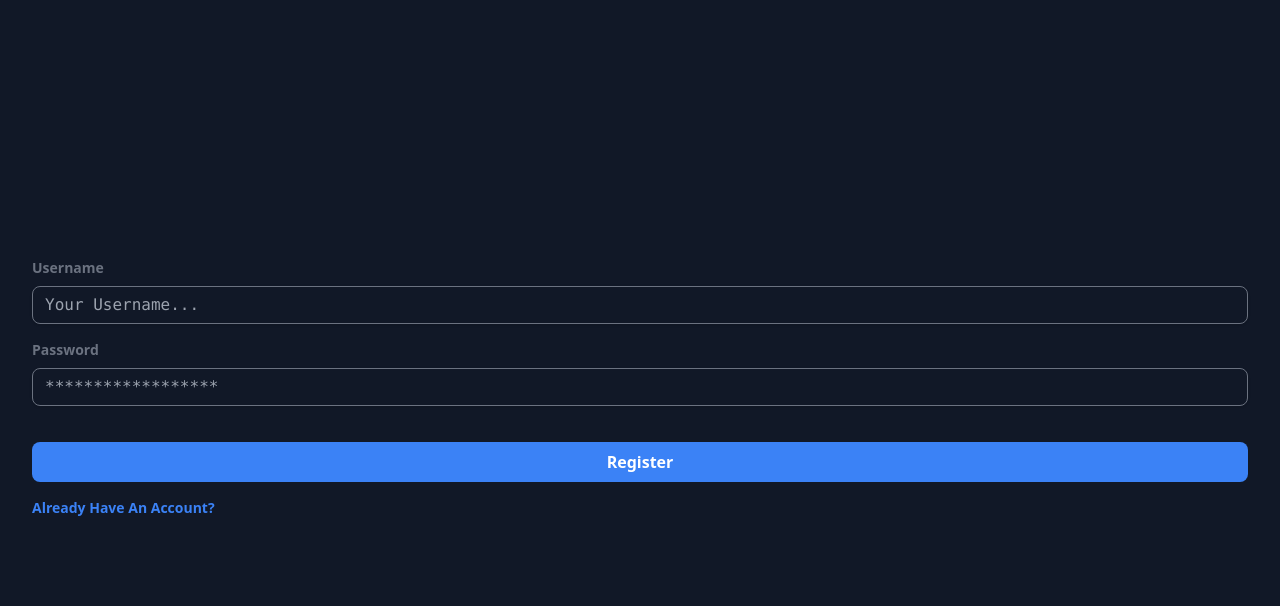
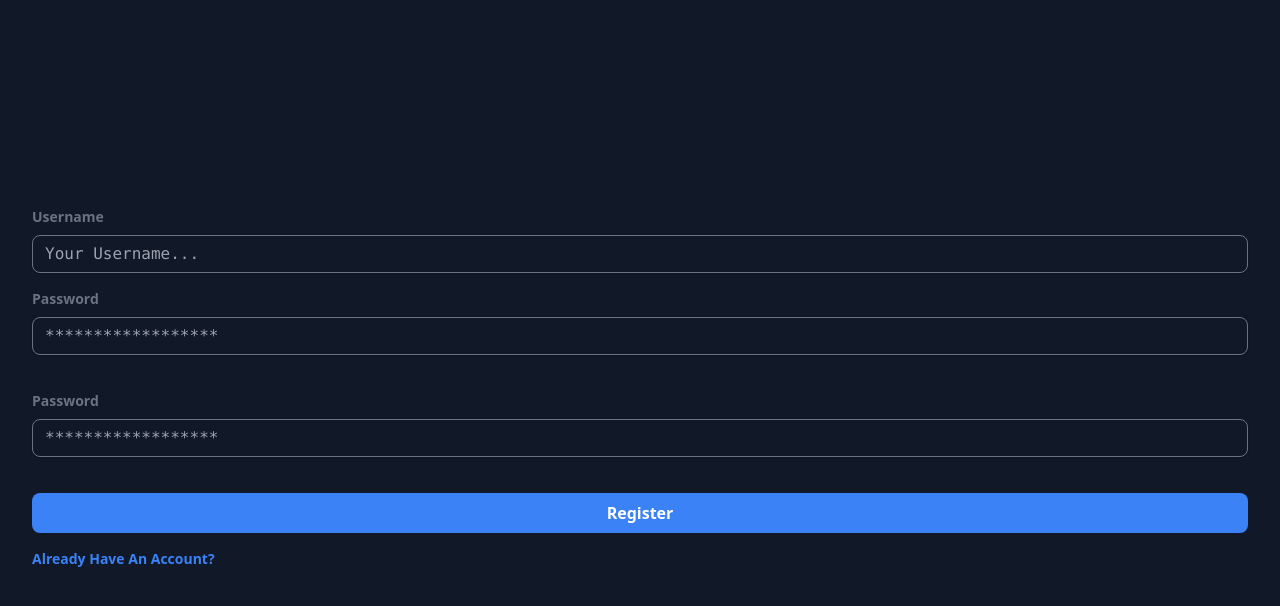
Before and after one commit to AbhishekUnOfficial/MoviesHub, a Django app: page /register/ in a window 1280 px wide. Shown: the top 606 px of the page. Run offline with Django 4.2, Linux system fonts and the light colour scheme; some libraries are stand-ins or nearby versions.

Commit message:
normal update

```diff
--- a/MoviesHub/settings.py
+++ b/MoviesHub/settings.py
@@ -26,8 +26,6 @@ INSTALLED_APPS = [
     "tailwind",
     "theme",
     "django_browser_reload",
-    "admin_interface",
-    "colorfield",
     # default
     "django.contrib.admin",
     "django.contrib.auth",
--- a/core/views.py
+++ b/core/views.py
@@ -15,7 +15,8 @@ class AllMoviesView(ListView):
 
 
 class PostDetailView(DetailView):
-    template_name = "core/single_movie.html"
+    model = Movie
+    template_name = "core/movie_detail.html"
     context_object_name = "movie"
     slug_field = "slug"
     slug_url_kwarg = "slug"
@@ -32,16 +33,14 @@ def search_post(request):
         searched = request.POST.get("searched", "")
         movies = (
             Movie.objects.filter(  # type: ignore
-                Q(title__icontains=searched) | Q(
-                    description__icontains=searched)
+                Q(title__icontains=searched) | Q(description__icontains=searched)
             )
             if searched
             else Movie.objects.none()  # type: ignore
         )
 
         return render(
-            request, "core/search_page.html", {
-                "searched": searched, "movies": movies}
+            request, "core/search_page.html", {"searched": searched, "movies": movies}
         )
 
 
--- a/templates/core/all_movies.html
+++ b/templates/core/all_movies.html
@@ -1,7 +1,6 @@
 {% extends "core/base.html" %}
 {% block content %}
-    <div class="">
-        <div class="text-start">{% include "core/new_nav.html" %}</div>
+    <div class="text-start">{% include "core/navbar.html" %}</div>
     <div class="grid grid-cols-2 md:grid-cols-4 gap-4 mx-5">
         {% for movie in movies %}
             <div class="border border-gray-400 p-2 rounded-lg">
@@ -10,12 +9,11 @@
                      src="{{ movie.poster.url }}"
                      alt="{{ movie.title }}">
                 <div class="mt-4">
-                        <a href="{% url 'single-movie' movie.slug %}">
+                    <a href="{% url 'movie-detail' movie.slug %}">
                         <h2 class="text-lg font-mono text-center">{{ movie.title }}</h2>
                     </a>
                 </div>
             </div>
         {% endfor %}
     </div>
-    </div>
 {% endblock %}
--- a/templates/core/register_page.html
+++ b/templates/core/register_page.html
@@ -11,9 +11,16 @@
                        placeholder="Your Username...">
             </div>
             <div class="mb-6">
-                <label class="block text-gray-500 text-sm font-bold mb-2" for="password">Password</label>
+                <label class="block text-gray-500 text-sm font-bold mb-2" for="password1">Password</label>
                 <input class="shadow font-mono border-gray-500 text-gray-500 bg-transparent appearance-none border rounded-lg w-full py-2 px-3 mb-3 leading-tight focus:outline-none focus:shadow-outline"
-                       id="password"
+                       id="password1"
+                       type="password"
+                       placeholder="******************">
+            </div>
+            <div class="mb-6">
+                <label class="block text-gray-500 text-sm font-bold mb-2" for="password2">Password</label>
+                <input class="shadow font-mono border-gray-500 text-gray-500 bg-transparent appearance-none border rounded-lg w-full py-2 px-3 mb-3 leading-tight focus:outline-none focus:shadow-outline"
+                       id="password2"
                        type="password"
                        placeholder="******************">
             </div>
```
Also changed, not shown: templates/core/navbar.html (+7 -4 lines), templates/core/search_page.html (+4 -6 lines), core/migrations/0001_initial.py, poster/images.jpeg (added). Lines whose indentation alone changed are shown as unchanged.
